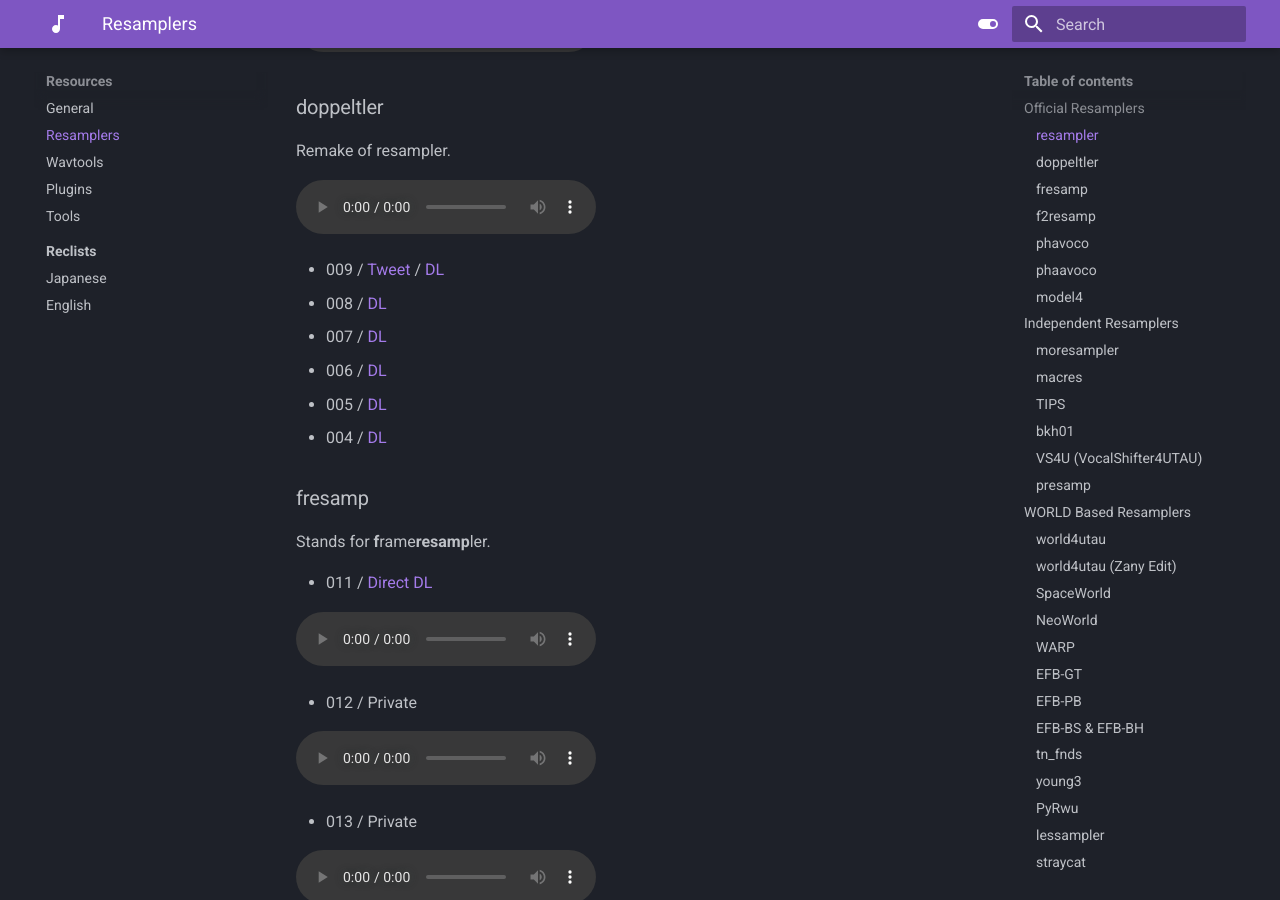
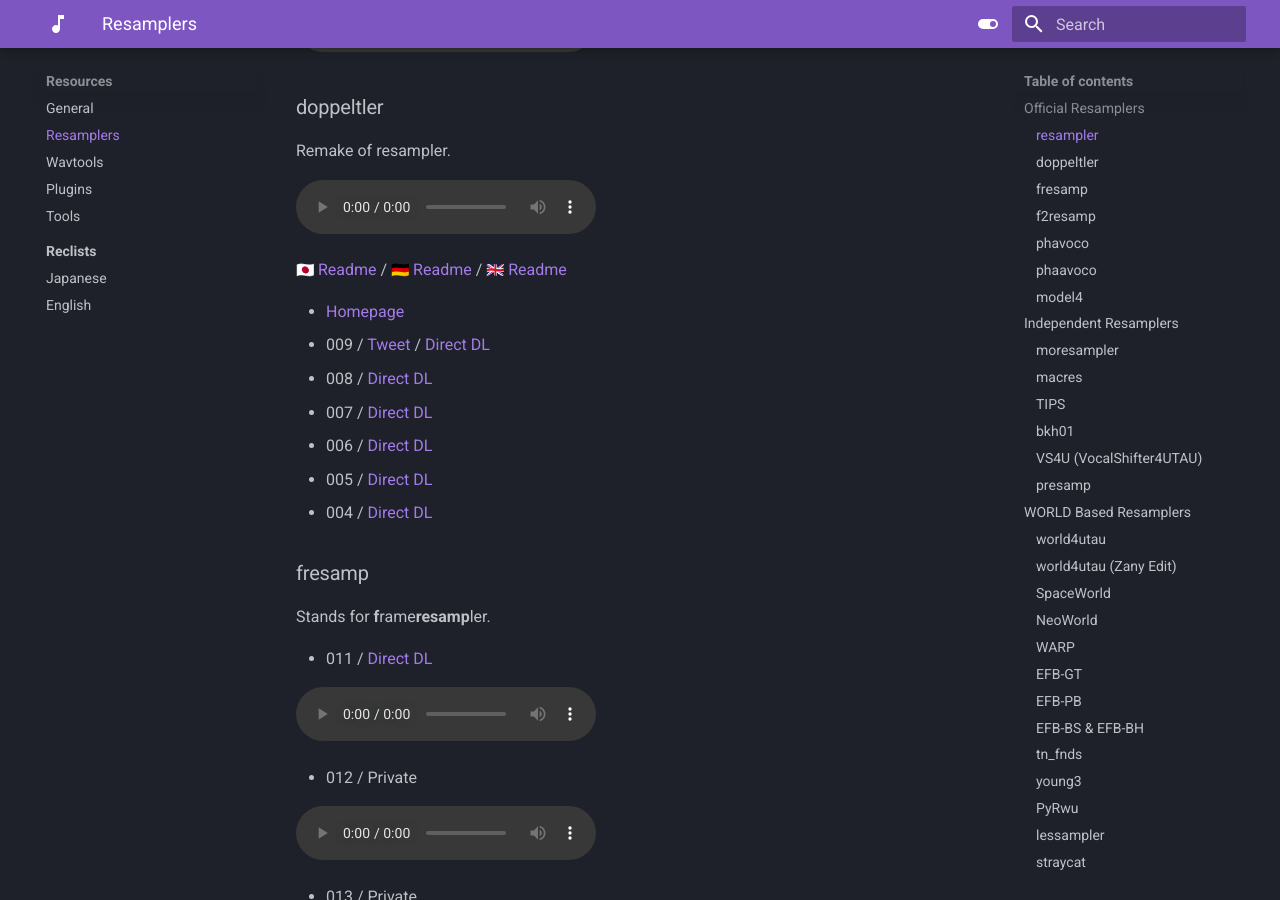
Before and after one commit to nagotown/utau.info, an MkDocs documentation site: the page built from docs/resources/resamplers.md, in a window 1280 px wide and 900 px high, scrolled down 491 px. Built offline with MkDocs 1.6.1 and Material for MkDocs 9.7.7, drawn with Linux system fonts in a browser that asks for light colours; emoji names are drawn with the system emoji font.

Commit message:
reformat doppeltler section in resamplers.md

```diff
--- a/docs/resources/resamplers.md
+++ b/docs/resources/resamplers.md
@@ -19,12 +19,15 @@ Remake of resampler.
   <source src="/audio/resamplers/doppeltler009.wav" type="audio/wav">
 </audio>
 
-- 009 / [Tweet](https://twitter.com/ameyaP_/status/1233345865596588033) / [DL](http://utau2008.xrea.jp/2020/engine/)
-- 008 / [DL](http://utau2008.xrea.jp/2020/engine/)
-- 007 / [DL](http://utau2008.xrea.jp/2020/engine/)
-- 006 / [DL](http://utau2008.xrea.jp/2020/engine/)
-- 005 / [DL](http://utau2008.xrea.jp/2020/engine/)
-- 004 / [DL](http://utau2008.xrea.jp/2020/engine/)
+[:flag_jp: Readme](http://utau2008.xrea.jp/2020/engine/doppeltler_readme.txt) / [:flag_de: Readme](http://utau2008.xrea.jp/2020/engine/doppeltler_readme_de.html) / [:flag_gb: Readme](http://utau2008.xrea.jp/2020/engine/doppeltler_readme_en.txt)
+
+- [Homepage](http://utau2008.xrea.jp/2020/engine/)
+- 009 / [Tweet](https://twitter.com/ameyaP_/status/1233345865596588033) / [Direct DL](http://utau2008.xrea.jp/2020/engine/doppeltler009.zip)
+- 008 / [Direct DL](http://utau2008.xrea.jp/2020/engine/doppeltler008.zip)
+- 007 / [Direct DL](http://utau2008.xrea.jp/2020/engine/doppeltler007.zip)
+- 006 / [Direct DL](http://utau2008.xrea.jp/2020/engine/doppeltler006.zip)
+- 005 / [Direct DL](http://utau2008.xrea.jp/2020/engine/doppeltler005.zip)
+- 004 / [Direct DL](http://utau2008.xrea.jp/2020/engine/doppeltler004.zip)
 
 ### fresamp
 Stands for **f**rame**resamp**ler.
```
